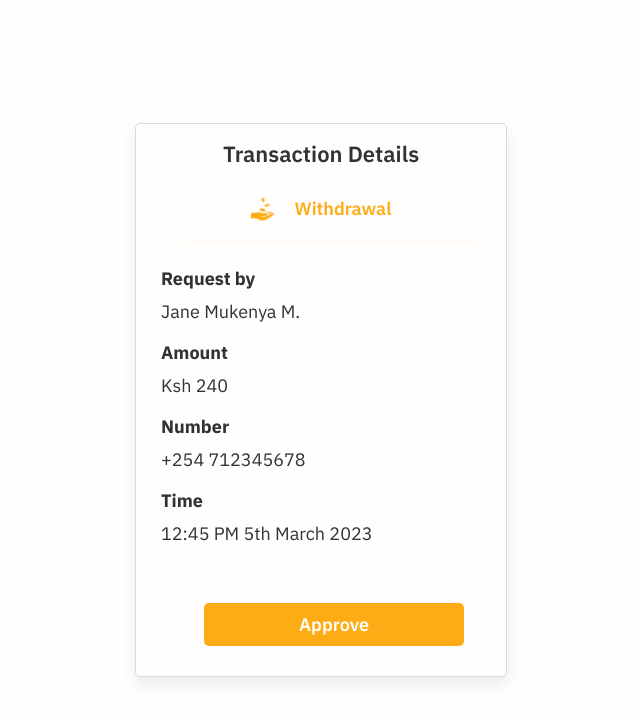
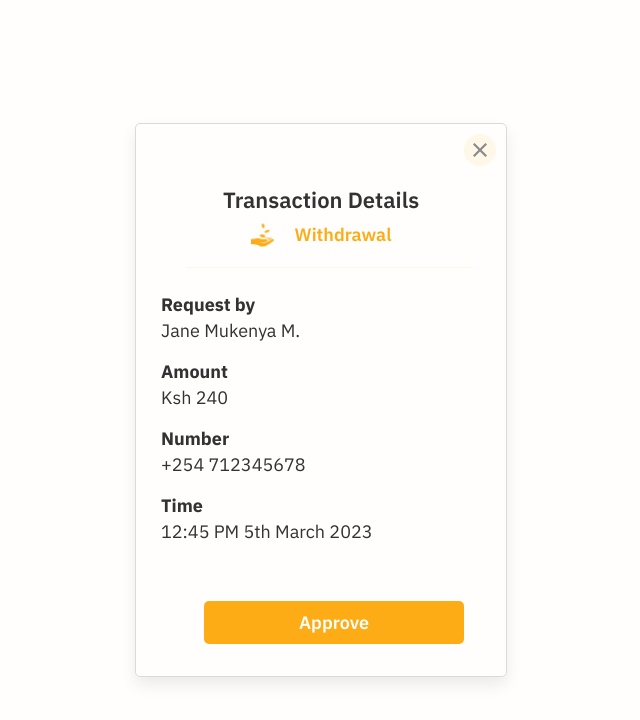
Before and after one commit to glitex-interns-june-2023/haba-pay, a React (Create React App) app: page /withdrawal in a window 1280 px wide. Shown: the top 720 px of the page, without its empty margins (319-959 px from the left). Built offline with nearby package versions, Linux system fonts and the light colour scheme.

Commit message:
feat: Updated the WithdrawalModal component to include an open overlay modal effect

```diff
--- a/src/Modals/WithdrawalModal.js
+++ b/src/Modals/WithdrawalModal.js
@@ -1,12 +1,33 @@
-import React from 'react';
+import React, { useState } from 'react';
 import { Link } from 'react-router-dom';
 import withdrawal from '../assets/withdrawal.png';
+import close from '../assets/close.png';
 import '../Styles/WithdrawalModal.css';
 
 const WithdrawalModal = () => {
+    const [isOpen, setIsOpen] = useState(false);
+
+    const closeModal = () => {
+        setIsOpen(false);
+    };
+
+    const handleOutsideClick = (event) => {
+        if (isOpen && !event.target.closest('.withdrawalmodal-wrapper')) {
+            closeModal();
+        }
+    };
+
+    const modalClassName = isOpen ? 'withdrawalmodal-container open' : 'withdrawalmodal-container';
+
     return (
-        <div className="withdrawalmodal-container">
+        <div className={modalClassName} onClick={handleOutsideClick}>
             <div className="withdrawalmodal-wrapper">
+                <div className="close-btn-container">
+                    <button className="close-btn" onClick={closeModal}>
+                        <img src={close} alt="close" />
+                    </button>
+                </div>
+
                 <div className="withdrawalmodal-header">
                     <h1>Transaction Details</h1>
                     <h2><span><img src={withdrawal} alt="Withdrawal" /></span>Withdrawal</h2>
--- a/src/Styles/WithdrawalModal.css
+++ b/src/Styles/WithdrawalModal.css
@@ -39,6 +39,7 @@
     font-family: IBM Plex Sans;
     font-size: 18px;
     font-weight: 600;
+    margin-top: -5px;
 }
 
 .withdrawalmodal-header h2 span img {
@@ -87,7 +88,7 @@
     font-family: IBM Plex Sans;
     font-size: 18px;
     font-weight: 400;
-    margin-top: -5px;
+    margin-top: -12px;
 }
 
 .withdrawalmodal-amount,
```
